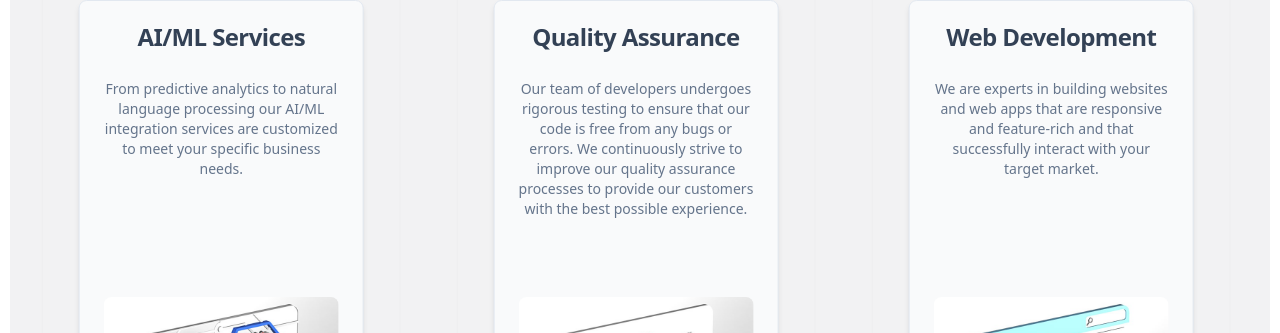
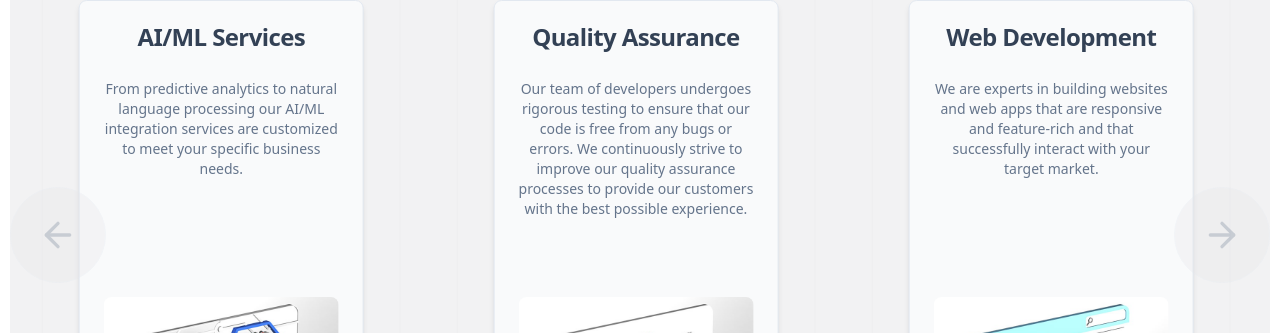
Before and after one commit to wasifikbal7/Raindrops-tech-solutions, a React (Vite) app: page / in a window 1280 px wide. Shown: the part 1624-1957 px from the top of the page. Built offline with nearby package versions, Linux system fonts and the light colour scheme.

Commit message:
"Remove/modify hidden classes for CarouselPrevious and CarouselNext components in slide.tsx and caraousel.tsx"

```diff
--- a/src/components/ourServices/slide.tsx
+++ b/src/components/ourServices/slide.tsx
@@ -51,8 +51,8 @@ export function CarouselSize() {
                     </CarouselItem>
                 ))}
             </CarouselContent>
-            <CarouselPrevious className="md:hidden" />
-            <CarouselNext className="md:hidden" />
+            <CarouselPrevious />
+            <CarouselNext />
         </Carousel>
         </motion.div>
 
--- a/src/components/ourWork/caraousel.tsx
+++ b/src/components/ourWork/caraousel.tsx
@@ -54,8 +54,8 @@ export function CarouselSize() {
                     </CarouselItem>
                 ))}
             </CarouselContent>
-            <CarouselPrevious className="md:hidden" />
-            <CarouselNext className="md:hidden" />
+            <CarouselPrevious className="lg:hidden" />
+            <CarouselNext className="lg:hidden" />
         </Carousel>
         </motion.div>
 
```
